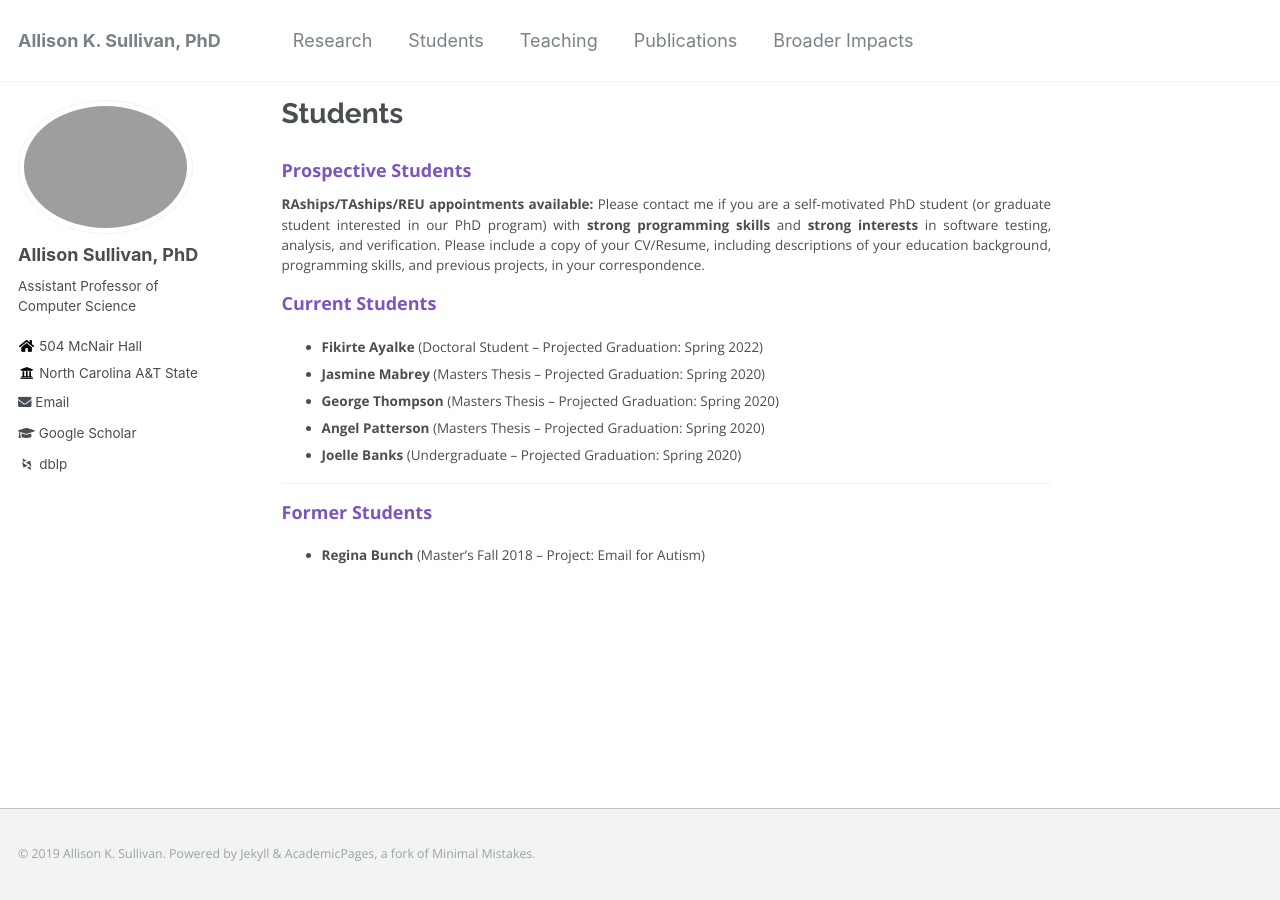
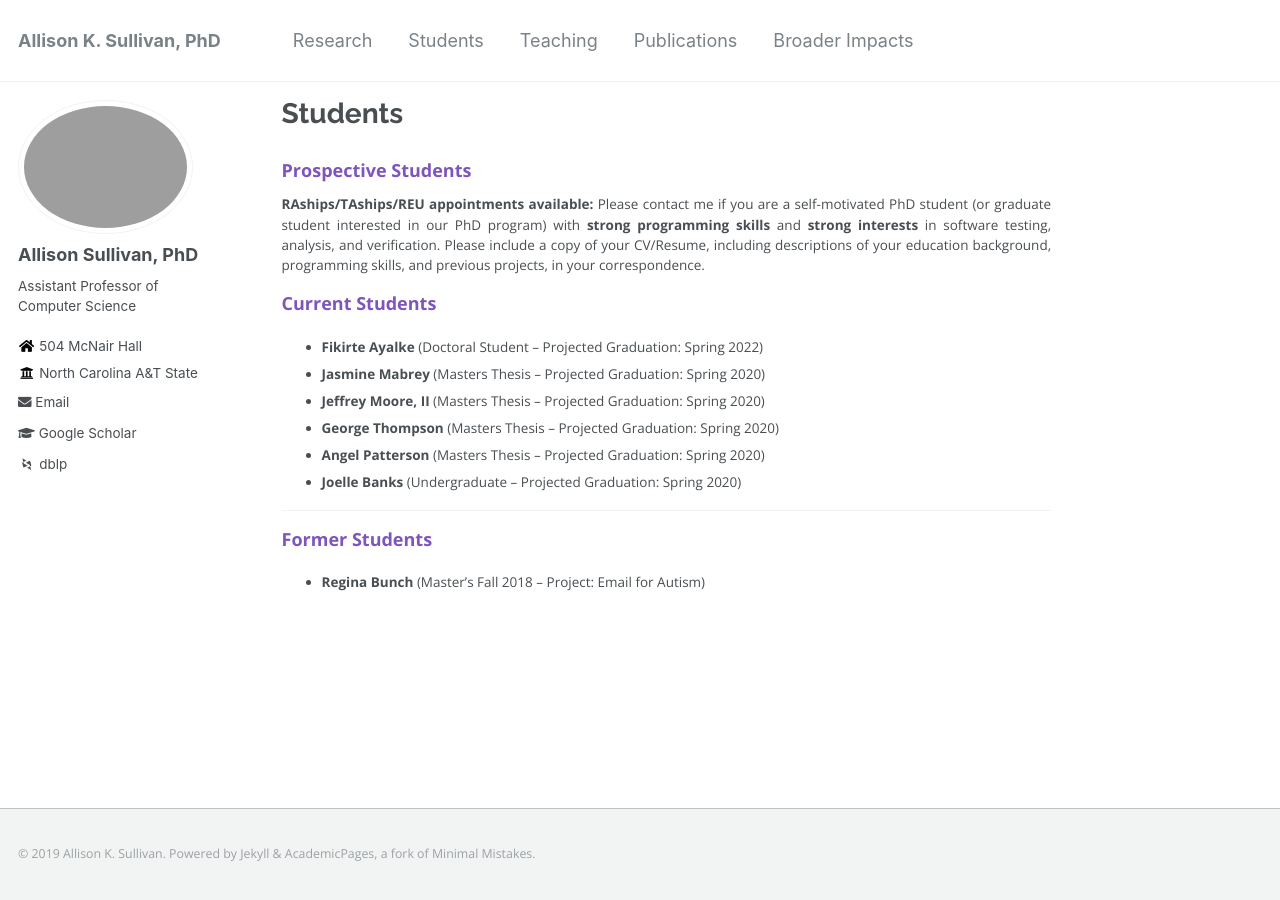
Before and after one commit to Allisonius/allisonius.github.io, a Jekyll site: the page built from _pages/students.md, in a window 1280 px wide. Built offline with Jekyll 4.4.1, drawn with Linux system fonts in a browser that asks for light colours; some web fonts are replaced.

Commit message:
Update students.md

```diff
--- a/_pages/students.md
+++ b/_pages/students.md
@@ -13,6 +13,7 @@ author_profile: true
 
 * **Fikirte Ayalke** (Doctoral Student -- Projected Graduation: Spring 2022)
 * **Jasmine Mabrey** (Masters Thesis -- Projected Graduation: Spring 2020)
+* **Jeffrey Moore, II** (Masters Thesis -- Projected Graduation: Spring 2020)
 * **George Thompson** (Masters Thesis -- Projected Graduation: Spring 2020)
 * **Angel Patterson** (Masters Thesis -- Projected Graduation: Spring 2020)
 * **Joelle Banks** (Undergraduate -- Projected Graduation: Spring 2020)
```
